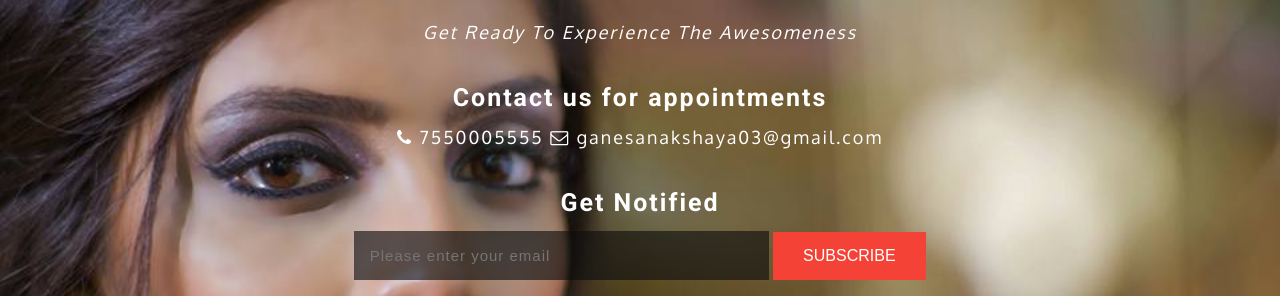
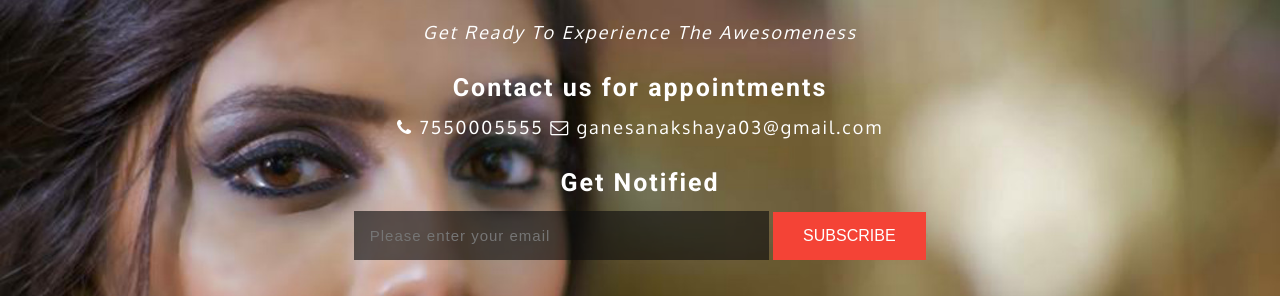
Before and after one commit to TenSketch/TPM, a plain HTML site: page index.html in a window 1280 px wide. Shown: the part 193-489 px from the top of the page. Drawn offline with Linux system fonts and the light colour scheme.

Commit message:
style.css

```diff
--- a/css/style.css
+++ b/css/style.css
@@ -55,7 +55,7 @@ body{
 	font-family: 'Roboto', sans-serif;
 	font-size: 100%;
 	background-color: #F44336;
-	background: url(../images/23659296_224148598125528_3583868449970167886_n.jpg)no-repeat center top;
+	background: url(../images/banner-TPM.jpg)no-repeat center top;
     background-size: cover;
     -webkit-background-size: cover;
     -moz-background-size: cover;
@@ -171,7 +171,7 @@ body {
 .newsletter {
     margin: 0em auto 0;
     width: 60%;
-	    margin-top: 40px;
+	    margin-top: 30px;
 }
 
 .newsletter h2{
```
